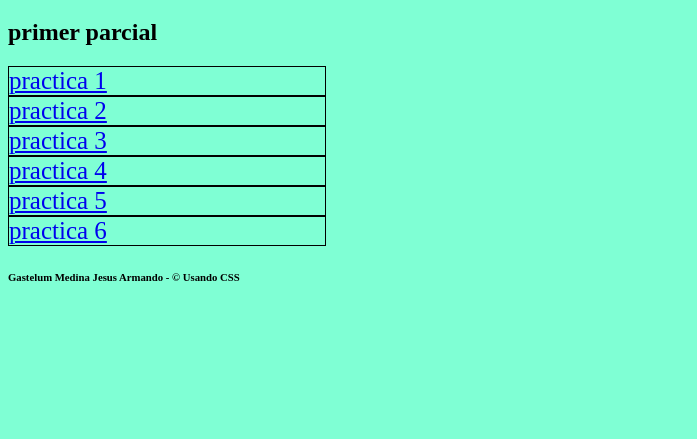
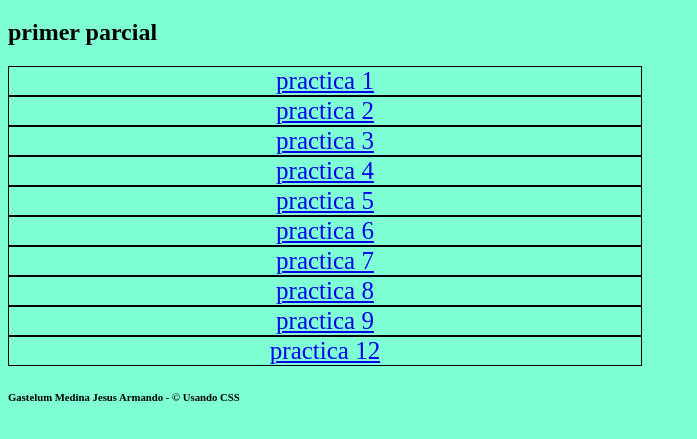
Before and after one commit to jesusssGM/jesusssGM.github.io, a plain HTML site: page index.html in a window 1280 px wide. Shown: the part 61-500 px from the top of the page, without its empty margins (0-697 px from the left). Drawn offline with Linux system fonts and the light colour scheme.

Commit message:
actualizado

```diff
--- a/index.html
+++ b/index.html
@@ -12,18 +12,26 @@
     <h1>portafolio</h1>
     <h2>primer parcial</h2>
     <div class="trabajos"></div>
-    <div style="font-size: 25px; border:  1px solid black; width: 25%;"> <a href="practica_1_etiquetas_basicas.html">practica 1</a></div>
+    <div style="font-size: 25px; border:  1px solid black; width: 50%; text-align: center;"> <a href="practica_1_etiquetas_basicas.html">practica 1</a></div>
 
 
-    <div style="font-size: 25px; border:  1px solid black; width: 25%;"><a href="practica2.html">practica 2</a></div>
+    <div style="font-size: 25px; border:  1px solid black; width: 50%; text-align: center;"><a href="practica2.html">practica 2</a></div>
 
-    <div style="font-size: 25px; border:  1px solid black; width: 25%;"><a href="practica_3_hiperviculos.html">practica 3</a></div>
+    <div style="font-size: 25px; border:  1px solid black; width: 50%; text-align: center;"><a href="practica_3_hiperviculos.html">practica 3</a></div>
 
-    <div style="font-size: 25px; border:  1px solid black; width: 25%;"><a href="practica_4.html">practica 4</a></div>
+    <div style="font-size: 25px; border:  1px solid black; width: 50%; text-align: center;"><a href="practica_4.html">practica 4</a></div>
 
-    <div style="font-size: 25px; border:  1px solid black; width: 25%;"><a href="practica_5.html">practica 5</a></div>
+    <div style="font-size: 25px; border:  1px solid black; width: 50%; text-align: center;"><a href="practica_5.html">practica 5</a></div>
 
-    <div style="font-size: 25px; border:  1px solid black; width: 25%;">  <a href="practica_6.html">practica 6</a></div>
+    <div style="font-size: 25px; border:  1px solid black; width: 50%; text-align: center;">  <a href="practica_6.html">practica 6</a></div>
+
+    <div style="font-size: 25px; border:  1px solid black; width: 50%; text-align: center;">  <a href="practica7.html">practica 7</a></div>
+
+    <div style="font-size: 25px; border:  1px solid black; width: 50%; text-align: center;">  <a href="practica 8.html">practica 8</a></div>
+
+    <div style="font-size: 25px; border:  1px solid black; width: 50%; text-align: center;">  <a href="practica9.html">practica 9</a></div>
+
+    <div style="font-size: 25px; border:  1px solid black; width: 50%; text-align: center;">  <a href="practica12.html">practica 12</a></div>
 
     <h6>Gastelum Medina Jesus Armando - &copy; Usando CSS</h6>
 
```
